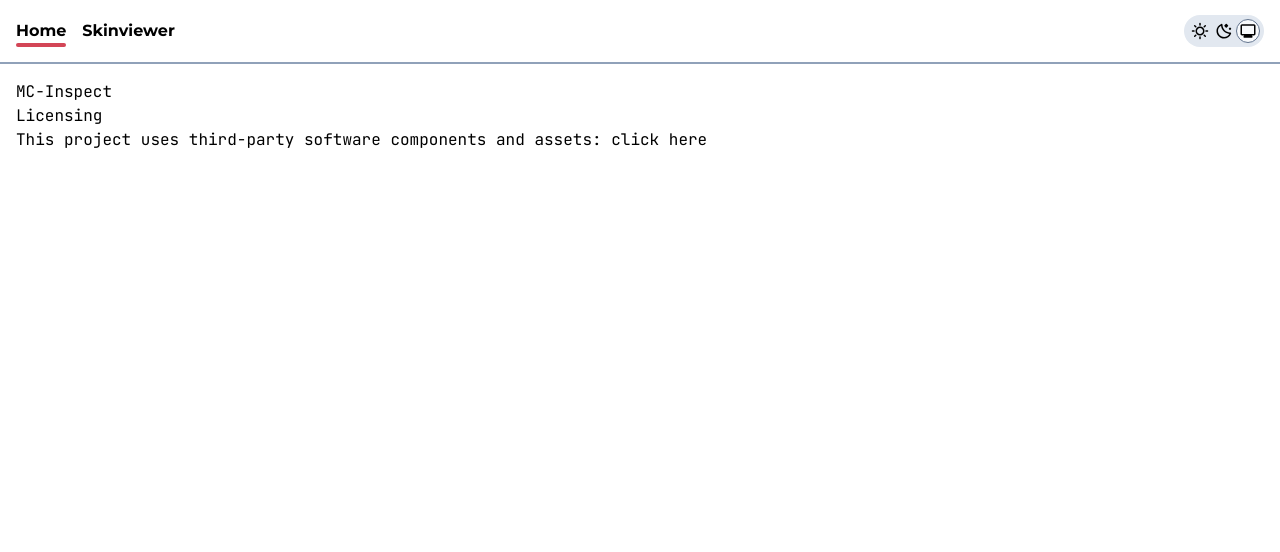
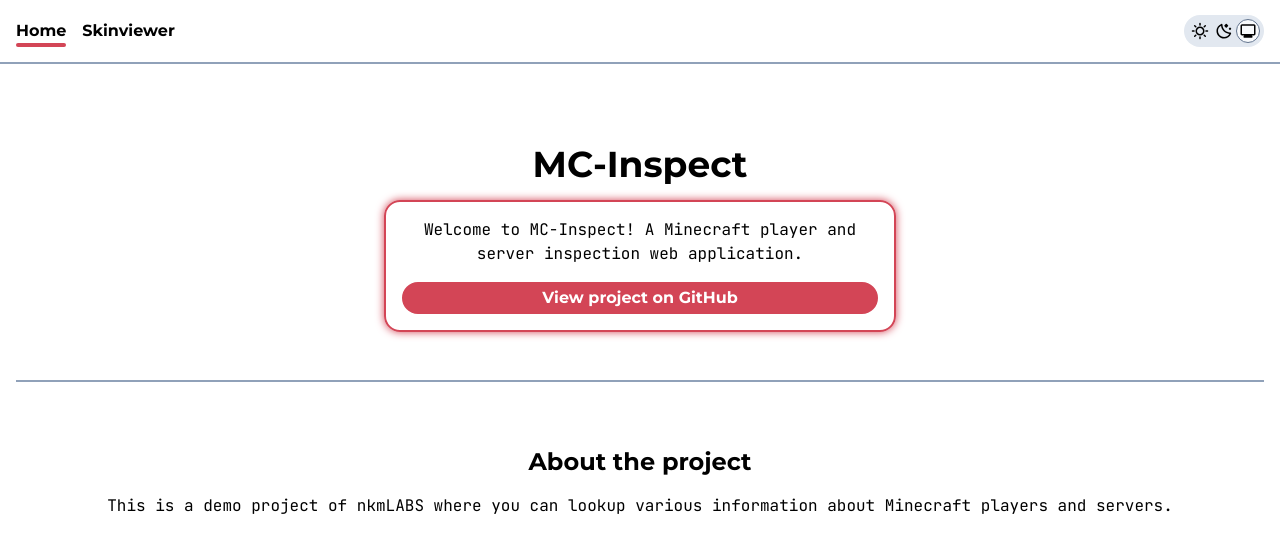
Before and after one commit to Tech-Nik09/mc-inspect, a Vue app: page / in a window 1280 px wide. Shown: the top 552 px of the page. Built offline with nearby package versions, Linux system fonts and the light colour scheme; some icons are missing.

Commit message:
style HomeView top section

```diff
--- a/src/views/HomeView.vue
+++ b/src/views/HomeView.vue
@@ -1,9 +1,24 @@
 <template>
-  <h1>MC-Inspect</h1>
+  <section class="mt-8 mb-6 flex flex-col items-center gap-4 sm:mt-16 sm:mb-12">
+    <h1 class="font-sans text-4xl font-bold">MC-Inspect</h1>
 
-  <h2>Licensing</h2>
-  <p>
-    This project uses third-party software components and assets:
-    <a href="https://github.com/Tech-Nik09/mc-inspect/blob/main/README.md" target="_blank">click here</a>
-  </p>
+    <div class="flex w-full max-w-lg flex-col items-center gap-4 rounded-2xl border-2 border-accent p-4 shadow-center-md shadow-accent">
+      <div class="text-center">
+        <p>Welcome to MC-Inspect! A Minecraft player and server inspection web application.</p>
+      </div>
+
+      <nav class="contents">
+        <a href="https://github.com/nkmLABS/mc-inspect" target="_self" class="btn-primary w-full">View project on GitHub</a>
+      </nav>
+    </div>
+  </section>
+
+  <hr class="h-0.5 w-full bg-slate-400 text-slate-400 dark:bg-slate-600 dark:text-slate-600" />
+
+  <section class="mt-8 flex flex-col items-center gap-4 sm:mt-16">
+    <h2 class="font-sans text-2xl font-bold">About the project</h2>
+    <div>
+      <p>This is a demo project of nkmLABS where you can lookup various information about Minecraft players and servers.</p>
+    </div>
+  </section>
 </template>
```
